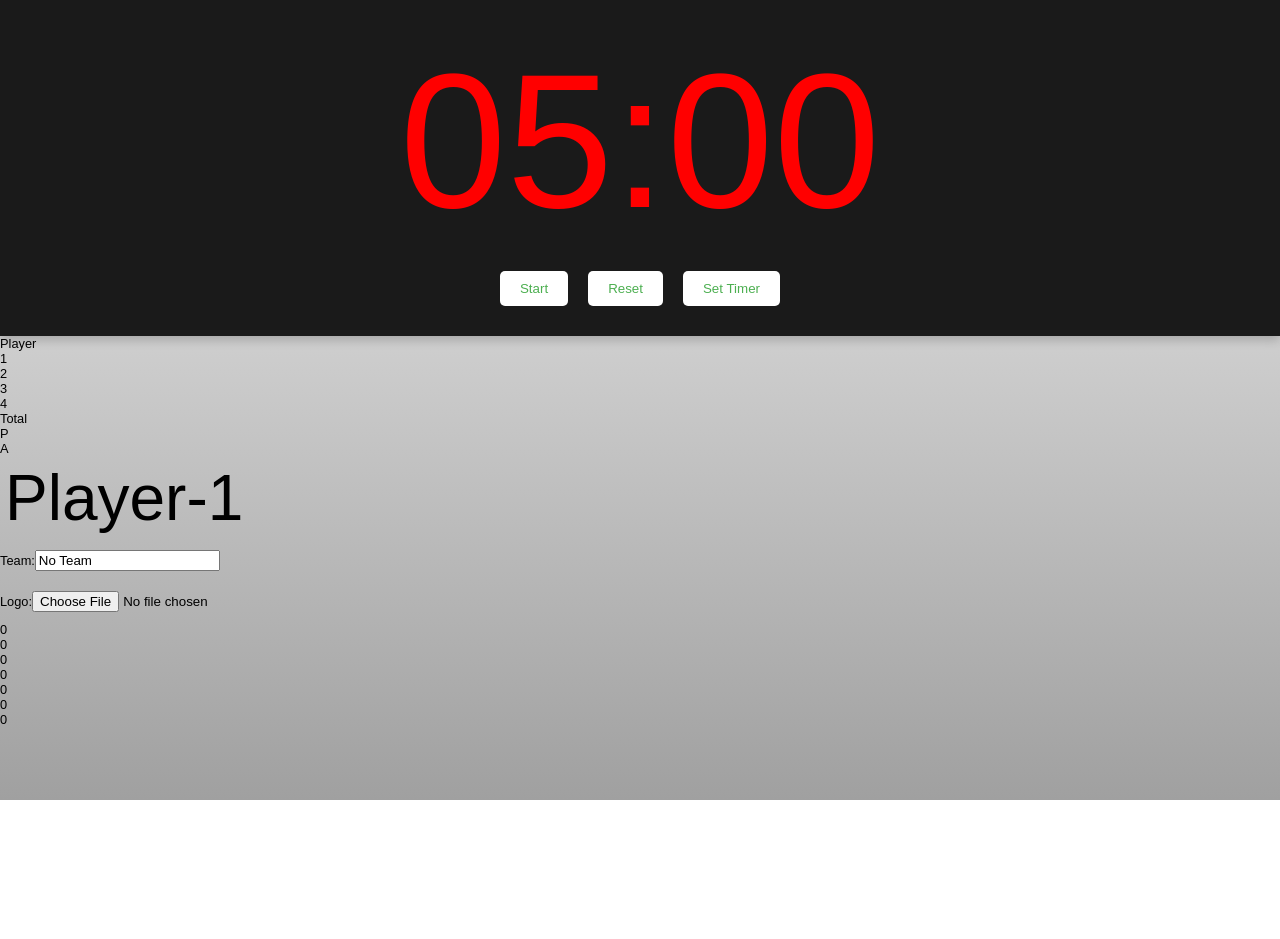
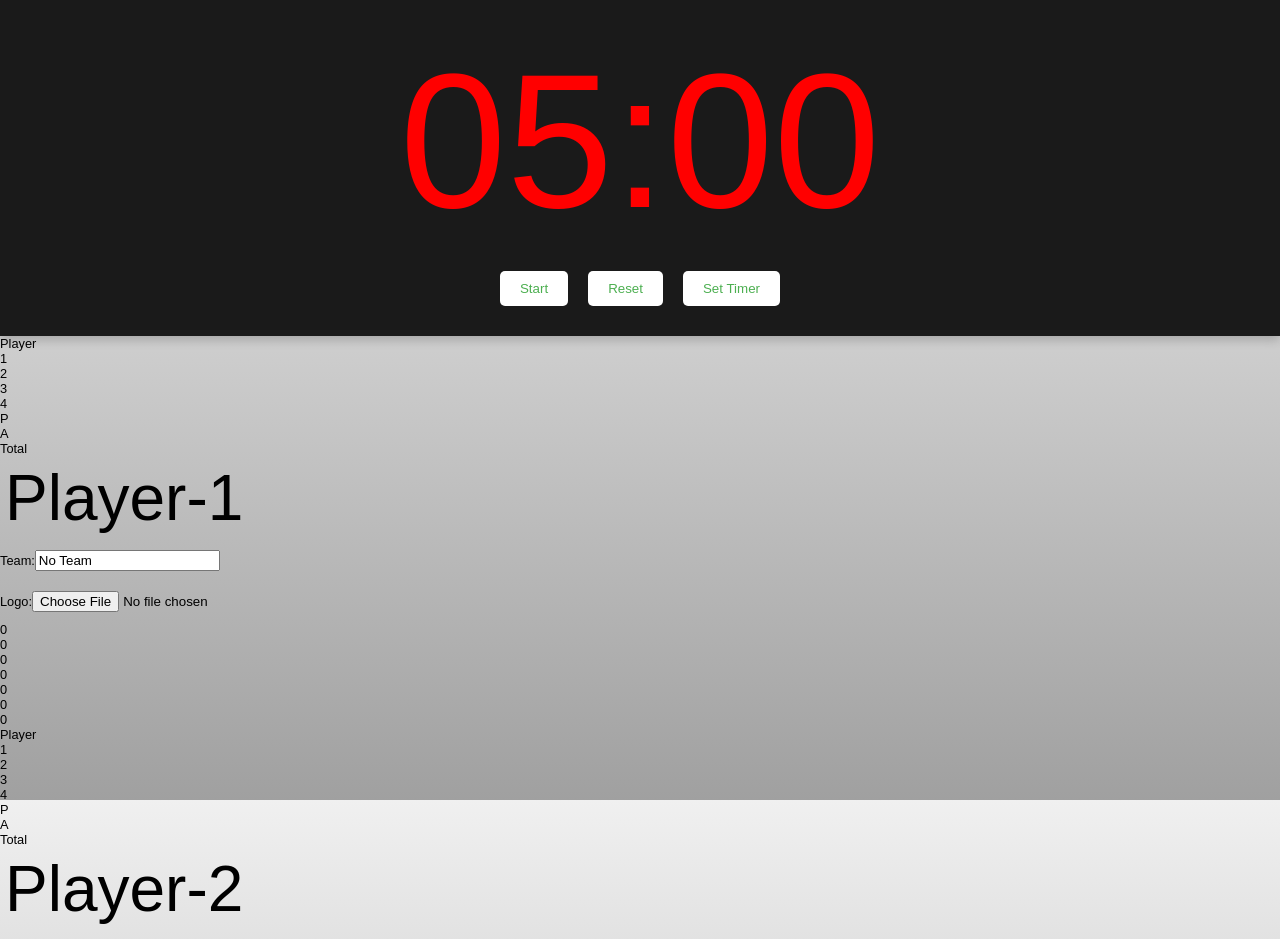
Before and after one commit to Maracash41/BJJ-Scorekeeper, a React (Vite) app: page / in a window 1280 px wide. Shown: the top 939 px of the page. Before the commit the page ends 800 px from the top, so only its background shows below. Built offline with nearby package versions, Linux system fonts and the light colour scheme.

Commit message:
fix: start timer again after time is over

```diff
--- a/src/App.tsx
+++ b/src/App.tsx
@@ -5,11 +5,14 @@ import Scoreboard from "./components/Scoreboard/Scoreboard";
 import { IPlayer } from "./components/intefaces/interfaces";
 
 function App() {
-  const [count, setCount] = useState(0);
   const [players, setPlayers] = useState<IPlayer[]>([
     {
       id: 1,
       name: "Player-1",
+      inGame: false,
+      currentTotalScore: 0,
+      currentTotalP: 0,
+      currentTotalA: 0,
       winCount: 0,
       drawCount: 0,
       loseCount: 0,
@@ -17,11 +20,46 @@ function App() {
     {
       id: 2,
       name: "Player-2",
+      inGame: false,
+      currentTotalScore: 0,
+      currentTotalP: 0,
+      currentTotalA: 0,
       winCount: 0,
       drawCount: 0,
       loseCount: 0,
     },
   ]);
+
+  const playersHandle = (player: IPlayer) => {}; //Todo изменить игрока при получении очка в скоребоарде
+  const [winner, setWinner] = useState<IPlayer>();
+
+  const changeName = (id: number, name: string) => {
+    const updPlayers = players.map((player: IPlayer) => {
+      if (player.id === id) {
+        return { ...player, name };
+      } else {
+        return player;
+      }
+    });
+    setPlayers(updPlayers);
+  };
+
+  const addPlayer = () => {}; // Implement function add a new Player
+
+  const checkWinner = () => {
+    const currentPlayers = players.filter((player: IPlayer) => {
+      player.inGame === true;
+    });
+    if (
+      currentPlayers[0].currentTotalScore > currentPlayers[1].currentTotalScore
+    ) {
+      setWinner(currentPlayers[0]);
+      console.log("winner1 ---", winner);
+    } else {
+      setWinner(currentPlayers[1]);
+      console.log("winner2 ---", winner);
+    }
+  };
 
   const [hasTimeLeft, setHasTimeLeft] = useState(true);
   const hasTimeLeftHandle = () => {
@@ -29,7 +67,7 @@ function App() {
   };
 
   useEffect(() => {
-    if (!hasTimeLeft) alert("check who is Win");
+    if (!hasTimeLeft) alert("Start funtction check the winner");
     return () => {
       setHasTimeLeft(true);
     };
@@ -38,7 +76,11 @@ function App() {
   return (
     <div className="main">
       <Timer hasTimeLeftHandle={hasTimeLeftHandle} />
-      <Scoreboard />
+      <Scoreboard
+        players={players}
+        changeName={changeName}
+        hasTimeLeft={hasTimeLeft}
+      />
     </div>
   );
 }
--- a/src/components/Player/Player.tsx
+++ b/src/components/Player/Player.tsx
@@ -1,14 +1,16 @@
 import React, { useEffect, useState } from "react";
 import classes from "./player.module.css";
+import { IPlayer } from "../intefaces/interfaces";
 
 interface PlayerProps {
-  name: string;
+  player: IPlayer;
+  changeName: (id: number, name: string) => void;
   team?: string;
   logo?: string;
 }
 
-const Player: React.FC<PlayerProps> = ({ name = "Anonimus", team = "" }) => {
-  const [playerName, setPlayerName] = useState(name);
+const Player: React.FC<PlayerProps> = ({ player, changeName }) => {
+  const [playerName, setPlayerName] = useState(player.name);
   const [playerTeam, setPlayerTeam] = useState("No Team");
   const [isModalOpen, setIsModalOpen] = useState(false);
   const [imageSrc, setImageSrc] = useState<string | null>(null);
@@ -39,6 +41,10 @@ const Player: React.FC<PlayerProps> = ({ name = "Anonimus", team = "" }) => {
       }
     };
   }, [imageSrc]);
+
+  useEffect(() => {
+    changeName(player.id, playerName);
+  }, [playerName]);
 
   return (
     <div className={classes.player}>
--- a/src/components/Scoreboard/Scoreboard.tsx
+++ b/src/components/Scoreboard/Scoreboard.tsx
@@ -1,12 +1,32 @@
 import React from "react";
 import Scores from "../Scores/Scores";
+import { IPlayer } from "../intefaces/interfaces";
 
-interface ScoreboardProps {}
+interface ScoreboardProps {
+  players: IPlayer[];
+  changeName: (id: number, name: string) => void;
+  hasTimeLeft: boolean;
+}
 
-const Scoreboard: React.FC<ScoreboardProps> = () => {
+const Scoreboard: React.FC<ScoreboardProps> = ({
+  players,
+  changeName,
+  hasTimeLeft,
+}) => {
+  const playerOne = players[0];
+  const playerTwo = players[1];
   return (
     <div className="scoreboard">
-      <Scores />
+      <Scores
+        player={playerOne}
+        changeName={changeName}
+        hasTimeLeft={hasTimeLeft}
+      />
+      <Scores
+        player={playerTwo}
+        changeName={changeName}
+        hasTimeLeft={hasTimeLeft}
+      />
     </div>
   );
 };
--- a/src/components/Scores/Scores.tsx
+++ b/src/components/Scores/Scores.tsx
@@ -1,32 +1,87 @@
-import React from "react";
+import React, { useState } from "react";
 import Player from "../Player/Player";
 import classes from "./scores.module.css";
+import { IPlayer } from "../intefaces/interfaces";
 
-const Scores: React.FC = () => {
+interface ScoresProps {
+  player: IPlayer;
+  changeName: (id: number, name: string) => void;
+  hasTimeLeft: boolean;
+}
+
+const Scores: React.FC<ScoresProps> = ({ player, changeName, hasTimeLeft }) => {
+  const [lastScore, setLastScore] = useState(0);
+  const [scores, setScores] = useState([0, 0, 0, 0, 0, 0, 0]);
+
+  const incrementScore = (index: number, points: number) => {
+    if (!hasTimeLeft) return;
+    const newScores = [...scores];
+    newScores[index] += points;
+    if (index !== 5 && index !== 4) {
+      newScores[newScores.length - 1] += points;
+    }
+    setScores(newScores);
+  };
+
   return (
     <div className={classes.scores}>
       <div className={classes.scoresTable}>
-        <div className={classes.scoresTableHeader}>Player</div>
-        <div className={classes.scoresTableHeader}>1</div>
-        <div className={classes.scoresTableHeader}>2</div>
-        <div className={classes.scoresTableHeader}>3</div>
-        <div className={classes.scoresTableHeader}>4</div>
+        <div
+          className={classes.scoresTableHeader}
+          onClick={() => alert(hasTimeLeft)}
+        >
+          Player
+        </div>
+        <div
+          className={classes.scoresTableHeader}
+          onClick={() => incrementScore(0, 1)}
+        >
+          1
+        </div>
+        <div
+          className={classes.scoresTableHeader}
+          onClick={() => incrementScore(1, 2)}
+        >
+          2
+        </div>
+        <div
+          className={classes.scoresTableHeader}
+          onClick={() => incrementScore(2, 3)}
+        >
+          3
+        </div>
+        <div
+          className={classes.scoresTableHeader}
+          onClick={() => incrementScore(3, 4)}
+        >
+          4
+        </div>
+        <div
+          className={classes.scoresTableHeader}
+          onClick={() => incrementScore(4, 1)}
+        >
+          P
+        </div>
+        <div
+          className={classes.scoresTableHeader}
+          onClick={() => incrementScore(5, 1)}
+        >
+          A
+        </div>
         <div className={classes.scoresTableHeader}>Total</div>
-        <div className={classes.scoresTableHeader}>P</div>
-        <div className={classes.scoresTableHeader}>A</div>
         <div className={classes.scoresTableCell}>
-          {<Player name={"Player-1"} />}
+          <Player player={player} changeName={changeName} />
         </div>
-        <div className={classes.scoresTableCell}>0</div>
-        <div className={classes.scoresTableCell}>0</div>
-        <div className={classes.scoresTableCell}>0</div>
-        <div className={classes.scoresTableCell}>0</div>
-        <div className={classes.scoresTableCell}>0</div>
-        <div className={classes.scoresTableCell}>0</div>
-        <div className={classes.scoresTableCell}>0</div>
+        {scores.map((score, index) => (
+          <div className={classes.scoresTableCell} key={index}>
+            {score}
+          </div>
+        ))}
       </div>
     </div>
   );
 };
 
 export default Scores;
+
+//ToDo сделать проверку при клике добавления очков, на проверку есть ли еще время используя hasTimeLeft
--- a/src/components/intefaces/interfaces.ts
+++ b/src/components/intefaces/interfaces.ts
@@ -1,6 +1,10 @@
 export interface IPlayer {
   id: number;
   name: string;
+  inGame: boolean;
+  currentTotalScore: number;
+  currentTotalP: number;
+  currentTotalA: number;
   winCount: number;
   drawCount: number;
   loseCount: number;
--- a/src/components/timer/Timer.tsx
+++ b/src/components/timer/Timer.tsx
@@ -47,6 +47,7 @@ const Timer: React.FC<ITimerProps> = ({ hasTimeLeftHandle }) => {
   const setTimer = () => {
     setTime([inputMinutes, inputSeconds]);
     setPaused(false);
+    setOver(false);
     closeModal();
   };
 
```
